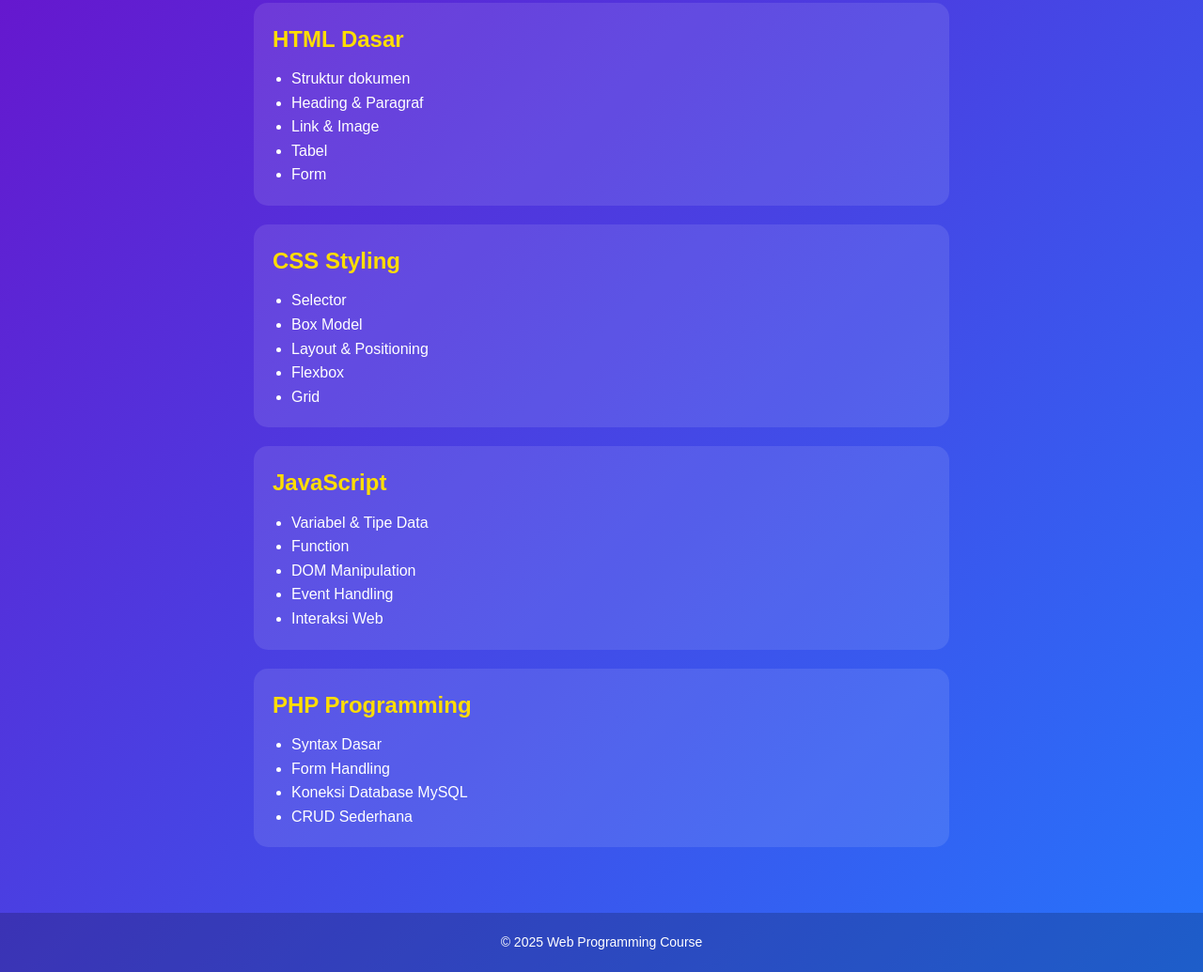
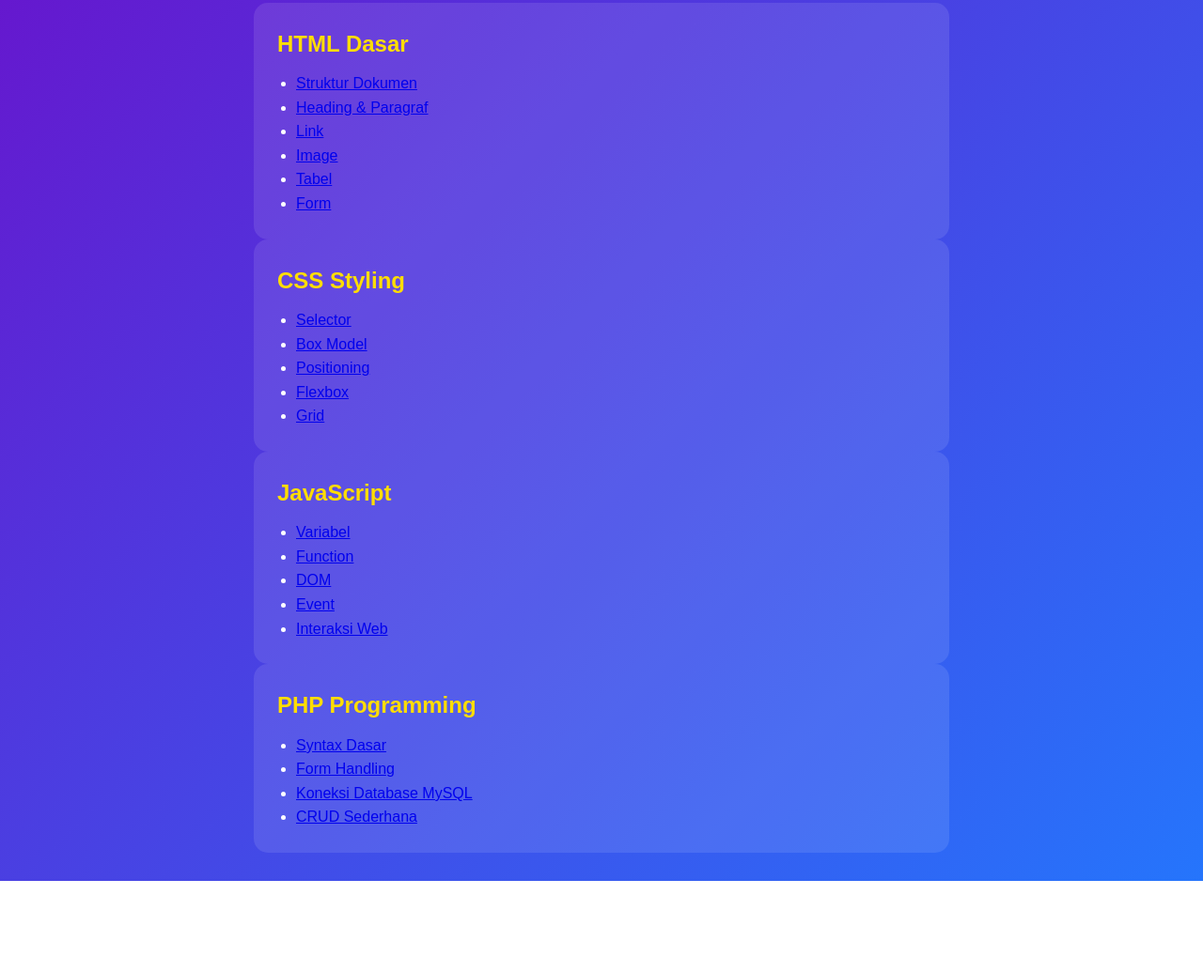
Before and after one commit to denziels/webcourse, a plain HTML site: page course.html in a window 1280 px wide. Shown: the part 167-1202 px from the top of the page at 94% size. After the commit the page ends 1105 px from the top, so only its background shows below. Drawn offline with Linux system fonts and the light colour scheme.

Commit message:
course.html

```diff
--- a/course.html
+++ b/course.html
@@ -15,54 +15,51 @@
 
   <main class="course-detail">
 
-    <section id="html">
+    <div class="card">
       <h2>HTML Dasar</h2>
       <ul>
-        <li>Struktur dokumen</li>
-        <li>Heading & Paragraf</li>
-        <li>Link & Image</li>
-        <li>Tabel</li>
-        <li>Form</li>
+        <li><a href="https://www.w3schools.com/html/html_intro.asp" target="_blank">Struktur Dokumen</a></li>
+        <li><a href="https://www.w3schools.com/html/html_headings.asp" target="_blank">Heading & Paragraf</a></li>
+        <li><a href="https://www.w3schools.com/html/html_links.asp" target="_blank">Link</a></li>
+        <li><a href="https://www.w3schools.com/html/html_images.asp" target="_blank">Image</a></li>
+        <li><a href="https://www.w3schools.com/html/html_tables.asp" target="_blank">Tabel</a></li>
+        <li><a href="https://www.w3schools.com/html/html_forms.asp" target="_blank">Form</a></li>
       </ul>
-    </section>
+    </div>
 
-    <section id="css">
+    <div class="card">
       <h2>CSS Styling</h2>
       <ul>
-        <li>Selector</li>
-        <li>Box Model</li>
-        <li>Layout & Positioning</li>
-        <li>Flexbox</li>
-        <li>Grid</li>
+        <li><a href="https://www.w3schools.com/css/css_selectors.asp" target="_blank">Selector</a></li>
+        <li><a href="https://www.w3schools.com/css/css_boxmodel.asp" target="_blank">Box Model</a></li>
+        <li><a href="https://www.w3schools.com/css/css_positioning.asp" target="_blank">Positioning</a></li>
+        <li><a href="https://www.w3schools.com/css/css_flexbox.asp" target="_blank">Flexbox</a></li>
+        <li><a href="https://www.w3schools.com/css/css_grid.asp" target="_blank">Grid</a></li>
       </ul>
-    </section>
+    </div>
 
-    <section id="js">
+    <div class="card">
       <h2>JavaScript</h2>
       <ul>
-        <li>Variabel & Tipe Data</li>
-        <li>Function</li>
-        <li>DOM Manipulation</li>
-        <li>Event Handling</li>
-        <li>Interaksi Web</li>
+        <li><a href="https://www.w3schools.com/js/js_variables.asp" target="_blank">Variabel</a></li>
+        <li><a href="https://www.w3schools.com/js/js_functions.asp" target="_blank">Function</a></li>
+        <li><a href="https://www.w3schools.com/js/js_htmldom.asp" target="_blank">DOM</a></li>
+        <li><a href="https://www.w3schools.com/js/js_events.asp" target="_blank">Event</a></li>
+        <li><a href="https://www.w3schools.com/js/js_htmldom_events.asp" target="_blank">Interaksi Web</a></li>
       </ul>
-    </section>
+    </div>
 
-    <section id="php">
+    <div class="card">
       <h2>PHP Programming</h2>
       <ul>
-        <li>Syntax Dasar</li>
-        <li>Form Handling</li>
-        <li>Koneksi Database MySQL</li>
-        <li>CRUD Sederhana</li>
+        <li><a href="https://www.w3schools.com/php/php_syntax.asp" target="_blank">Syntax Dasar</a></li>
+        <li><a href="https://www.w3schools.com/php/php_forms.asp" target="_blank">Form Handling</a></li>
+        <li><a href="https://www.w3schools.com/php/php_mysql_intro.asp" target="_blank">Koneksi Database MySQL</a></li>
+        <li><a href="https://www.w3schools.com/php/php_mysql_create.asp" target="_blank">CRUD Sederhana</a></li>
       </ul>
-    </section>
+    </div>
 
   </main>
 
-  <footer>
-    <p>© 2025 Web Programming Course</p>
-  </footer>
-
 </body>
 </html>
```
